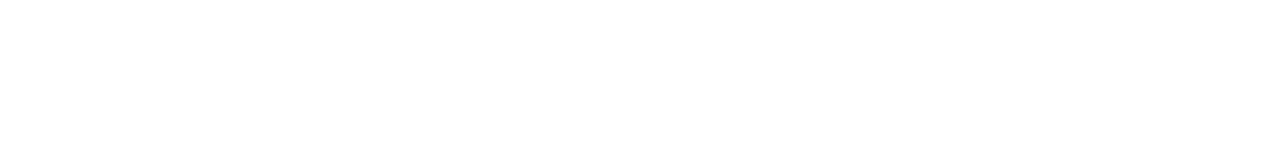
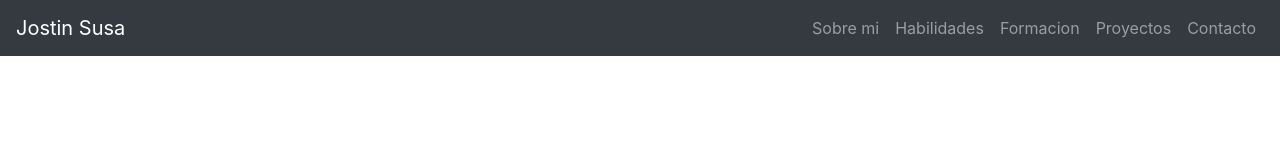
Before and after one commit to JostinSusa/JostinSusa.github.io, a plain HTML site: page index.html in a window 1280 px wide. Drawn offline with nearby package versions, Linux system fonts and the light colour scheme.

Commit message:
iniciado el navbar

```diff
--- a/index.html
+++ b/index.html
@@ -3,11 +3,37 @@
 <head>
     <meta charset="UTF-8">
     <meta name="viewport" content="width=device-width, user-scalable=no, initial-scale=1.0, maximum-scale=1.0, minimum-scale=1.0">
+    <link rel="stylesheet" href="https://stackpath.bootstrapcdn.com/bootstrap/4.5.0/css/bootstrap.min.css" >
     <link rel="stylesheet" href="css/estilos.css">
     <title>Jostin Susa</title>
 </head>
 <body>
     <header>
+        <nav class="navbar navbar-expand-lg bg-dark navbar-dark">
+            <a href="" class="navbar-brand">Jostin Susa</a>
+            <button class="navbar-toggler" type="button" data-toggle="collapse" data-target="#menu">
+                <span class="navbar-toggler-icon"></span>
+            </button>
+            <div class="collapse navbar-collapse">
+                <ul class="navbar-nav ml-auto">
+                    <li class="nav-item">
+                        <a href="" class="nav-link">Sobre mi</a>
+                    </li>
+                    <li class="nav-item">
+                        <a href="" class="nav-link">Habilidades</a>
+                    </li>
+                    <li class="nav-item">
+                        <a href="" class="nav-link">Formacion</a>
+                    </li>
+                    <li class="nav-item">
+                        <a href="" class="nav-link">Proyectos</a>
+                    </li>
+                    <li class="nav-item">
+                        <a href="" class="nav-link">Contacto</a>
+                    </li>
+                </ul-navbar-nav>
+            </div>
+        </nav>
     </header>
     <main>
 
@@ -15,5 +41,8 @@
     <footer>
 
     </footer>
+    <script src="https://code.jquery.com/jquery-3.5.1.slim.min.js" i></script>
+    <script src="https://cdn.jsdelivr.net/npm/popper.js@1.16.0/dist/umd/popper.min.js" ></script>
+    <script src="https://stackpath.bootstrapcdn.com/bootstrap/4.5.0/js/bootstrap.min.js" ></script>
 </body>
 </html>
```
